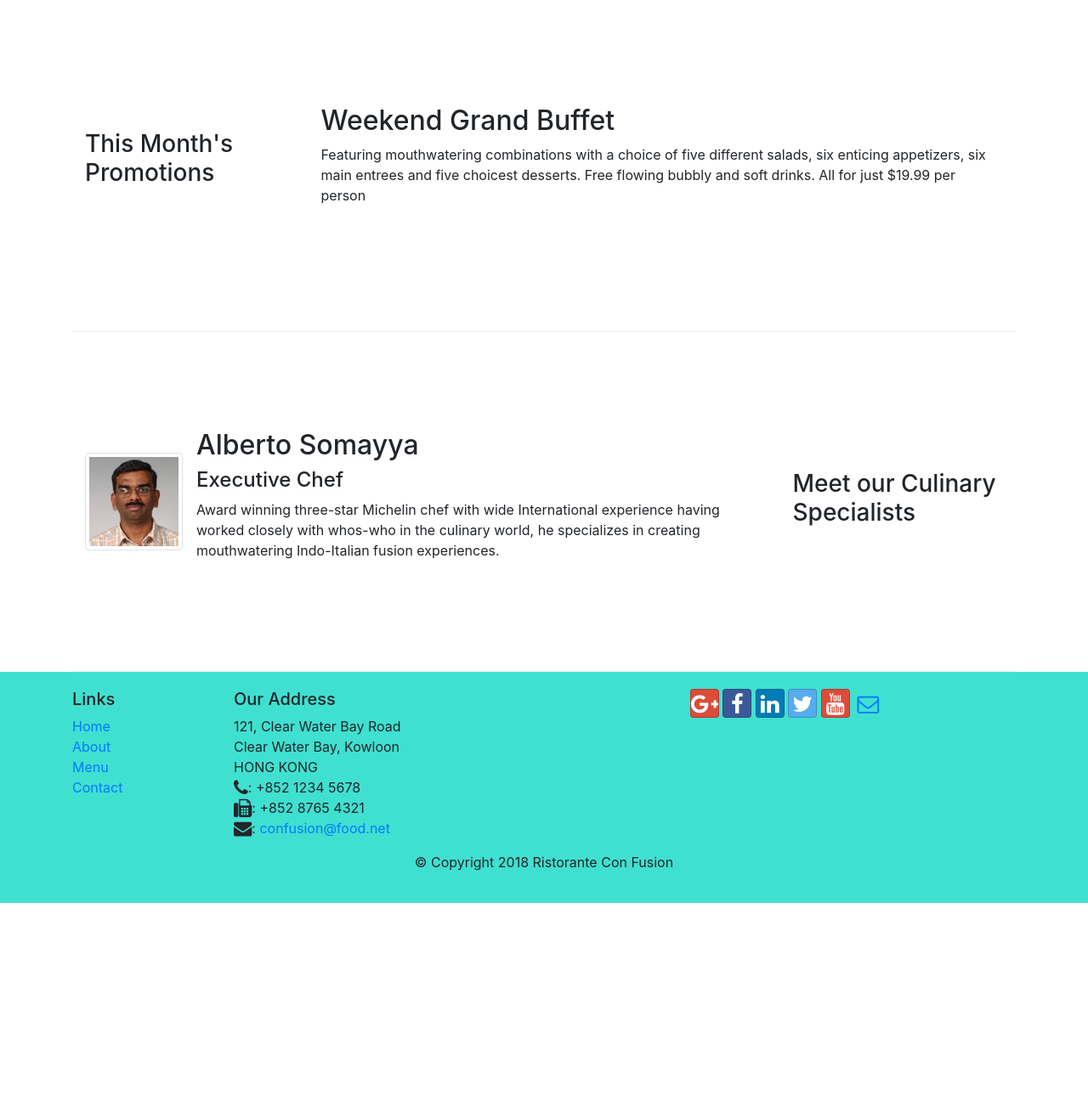
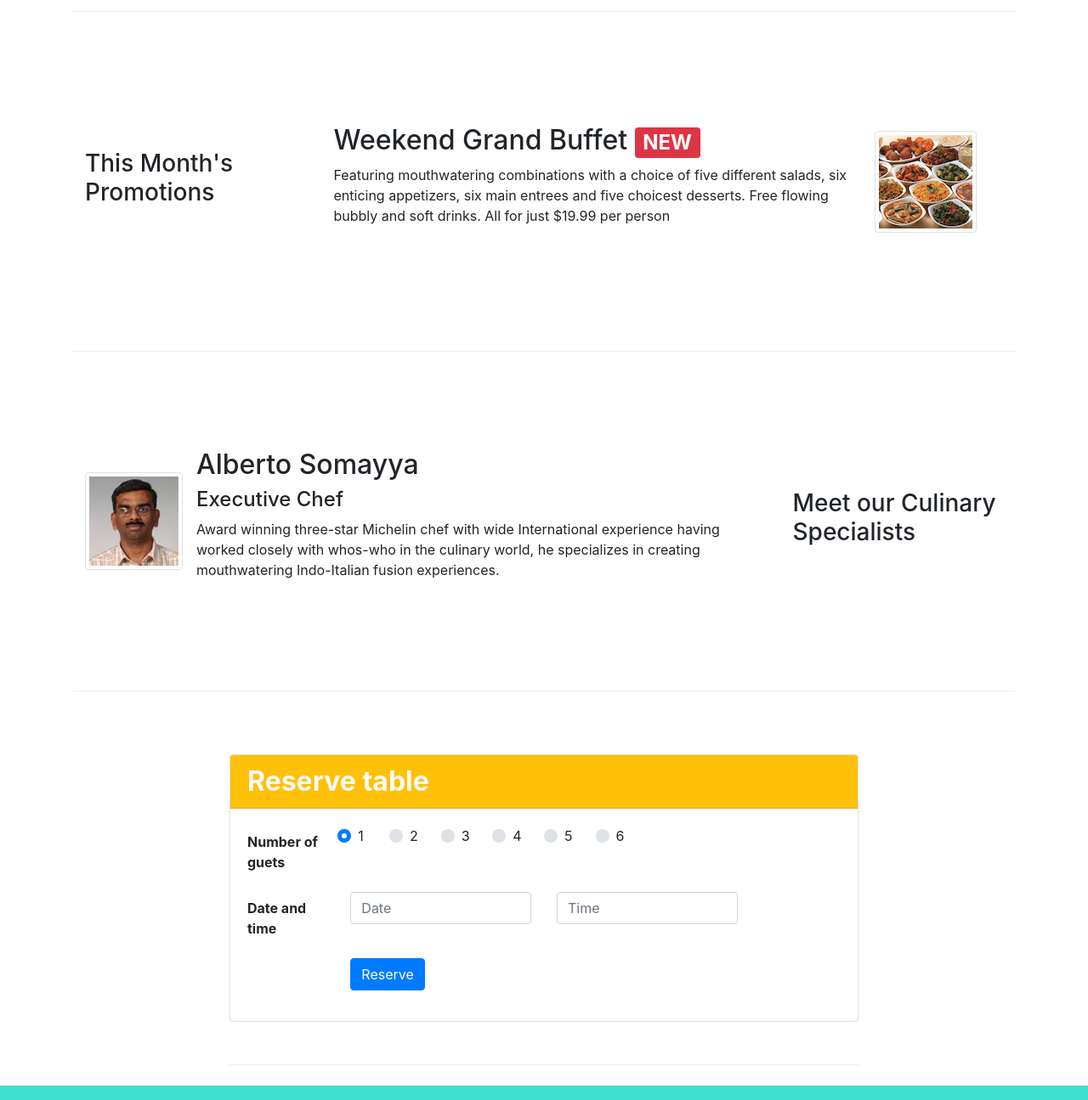
Before and after one commit to wdospinal/coursera-boostrap, a website: page index.html in a window 1280 px wide. Shown: the part 720-2015 px from the top of the page at 85% size. Before the commit the page ends 1783 px from the top, so only its background shows below. Drawn offline with nearby package versions, Linux system fonts and the light colour scheme.

Commit message:
assigment 2

```diff
--- a/index.html
+++ b/index.html
@@ -36,11 +36,17 @@
     <header class="jumbotron">
         <div class="container">
             <div class="row row-header">
-                <div class="col-12 col-sm6">
+                <div class="col-12 col-sm-6">
                     <h1>Ristorante con Fusion</h1>
                     <p>We take inspiration from the World's best cuisines, and create a unique fusion experience. Our lipsmacking creations will tickle your culinary senses!</p>
                 </div>
-                <div class="col-12 col-sm">
+                <div class="row col-12 col-sm">
+                    <div class="col-12 col-sm align-self-center">
+                        <img src="img/logo.png" clases="img-fluid">
+                    </div>
+                    <div class="col-12 col-sm-6 align-self-center">
+                        <a type="button" class="btn btn-lg btn-block btn-warning" href="#reserve">Reserve Table</a>
+                    </div>
                 </div>
             </div>
         </div>
@@ -55,7 +61,7 @@
                 <div class="media">
                     <img src="img/uthappizza.png" class="d-flex mr-3 img-thumbnail align-self-center" alt="uthappizza">
                     <div class="media-body">
-                        <h2 class="mt-0">Uthappizza</h2>
+                        <h2 class="mt-0">Uthappizza <span class="badge badge-danger">HOT</span> <span class="badge badge-pill badge-secondary">$4.99</span></h2>
                         <p>A unique combination of Indian Uthappam (pancake) and Italian pizza, topped with Cerignola olives, ripe vine cherry tomatoes, Vidalia onion, Guntur chillies and Buffalo Paneer.</p>
                     </div>
                 </div>
@@ -68,8 +74,15 @@
                 <h3>This Month's Promotions</h3>
             </div>
             <div class="col col-sm col-md">
-                <h2>Weekend Grand Buffet</h2>
-                <p>Featuring mouthwatering combinations with a choice of five different salads, six enticing appetizers, six main entrees and five choicest desserts. Free flowing bubbly and soft drinks. All for just $19.99 per person </p>
+                <div class="col col-sm col-md">
+                    <div class="media">
+                        <div class="media-body">
+                            <h2 class="mt-0">Weekend Grand Buffet <span class="badge badge-danger">NEW</span> </h2>
+                            <p>Featuring mouthwatering combinations with a choice of five different salads, six enticing appetizers, six main entrees and five choicest desserts. Free flowing bubbly and soft drinks. All for just $19.99 per person </p>
+                        </div>
+                        <img src="img/buffet.png" class="d-flex mr-3 img-thumbnail align-self-center" alt="alberto">
+                    </div>
+            </div>
             </div>
         </div>
 
@@ -88,8 +101,59 @@
                 </div>
             </div>
         </div>
+
+        <div id="reserve" class="row row-content d-flex offset-sm-2 col-12 col-sm-8 mt-4 mb-4">
+            <div class="card">
+                <h2 class="card-header bg-warning white text-light"><strong>Reserve table</strong></h2>
+                <div class="card-body">
+                    <form>
+                        <div class="form-group row">
+                            <label for="guets" class="col-md-2 col-form-label"><strong>Number of guets</strong></label>
+                            <div class="col-1 custom-control custom-radio">
+                                <input type="radio" class="custom-control-input" id="1" name="numberGuets" checked>
+                                <label class="custom-control-label" for="1">1</label>
+                            </div>
+                            <div class="col-1 custom-control custom-radio">
+                                <input type="radio" class="custom-control-input" id="2" name="numberGuets">
+                                <label class="custom-control-label" for="2">2</label>
+                            </div>
+                            <div class="col-1 custom-control custom-radio">
+                                <input type="radio" class="custom-control-input" id="3" name="numberGuets">
+                                <label class="custom-control-label" for="3">3</label>
+                            </div>
+                            <div class="col-1 custom-control custom-radio">
+                                <input type="radio" class="custom-control-input" id="4" name="numberGuets">
+                                <label class="custom-control-label" for="4">4</label>
+                            </div>
+                            <div class="col-1 custom-control custom-radio">
+                                <input type="radio" class="custom-control-input" id="5" name="numberGuets">
+                                <label class="custom-control-label" for="5">5</label>
+                            </div>
+                            <div class="col-1 custom-control custom-radio">
+                                <input type="radio" class="custom-control-input" id="6" name="numberGuets">
+                                <label class="custom-control-label" for="6">6</label>
+                            </div>
+                        </div>
+                        <div class="form-group row">
+                            <label for="time" class="col-12 col-md-2 col-form-label"><strong>Date and time</strong></label>
+                            <div class="col-12 col-md-4">
+                                <input type="text" class="form-control" id="date" name="date" placeholder="Date">
+                            </div>
+                            <div class="col-12 col-md-4">
+                                <input type="text" class="form-control" id="time" name="time" placeholder="Time">
+                            </div>
+                        </div>
+                        <div class="form-group row">
+                            <div class="offset-md-2 col-md-10">
+                                <button type="submit" class="btn btn-primary">Reserve</button>
+                            </div>
+                        </div>
+                    </form>
+                </div>
+            </div>
+        </div>
+
     </div>
-
     <footer class="footer">
         <div class="container">
             <div class="row">
```
